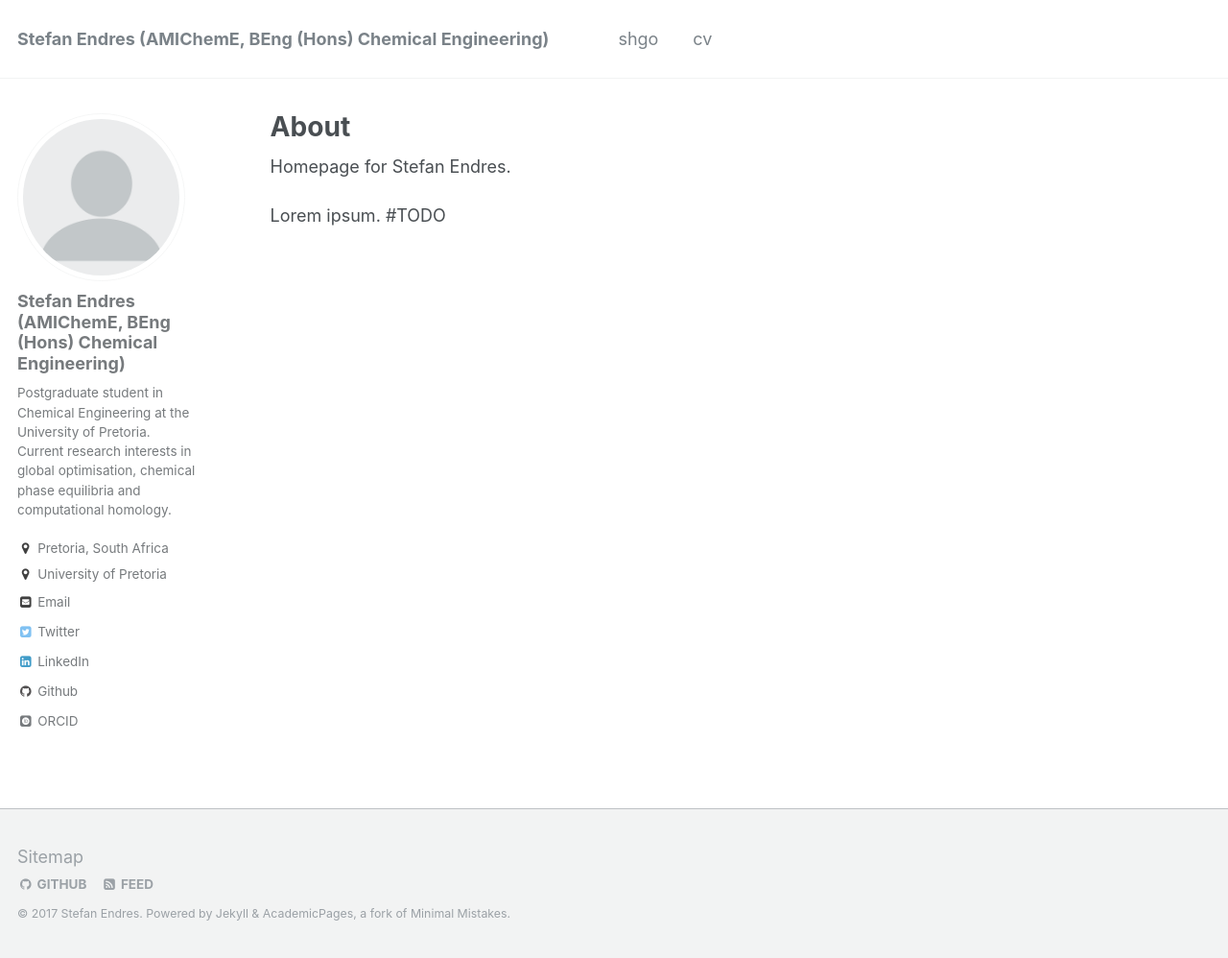
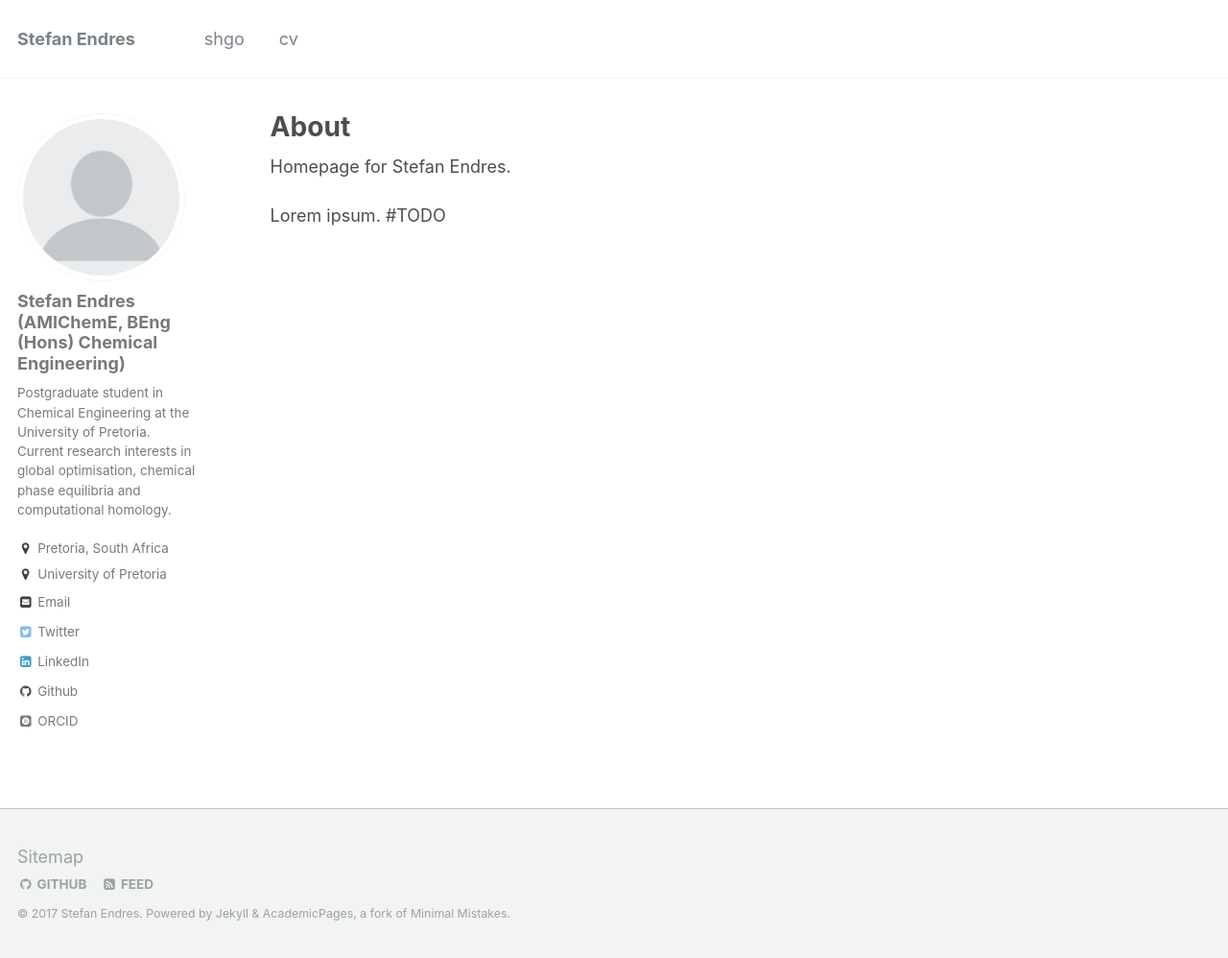
Before and after one commit to Stefan-Endres/Stefan-Endres.github.io, a Jekyll site: the page built from _pages/about.md, in a window 1280 px wide and 998 px high. Shown: the whole window at 96% size. Built offline with Jekyll 4.4.1, drawn with Linux system fonts in a browser that asks for light colours; some web fonts are replaced.

Commit message:
Change title

```diff
--- a/_config.yml
+++ b/_config.yml
@@ -8,7 +8,7 @@
 # Site Settings
 theme                    : jekyll-theme-slate
 locale                   : "en-UK"
-title                    : "Stefan Endres (AMIChemE, BEng (Hons) Chemical Engineering)"
+title                    : "Stefan Endres"
 title_separator          : "-"
 name                     : &name "Stefan Endres"
 description              : &description "Postgraduate student in Chemical Engineering at the University of Pretoria. Current research interests in global optimisation, chemical phase equilibria and computational homology."
```
